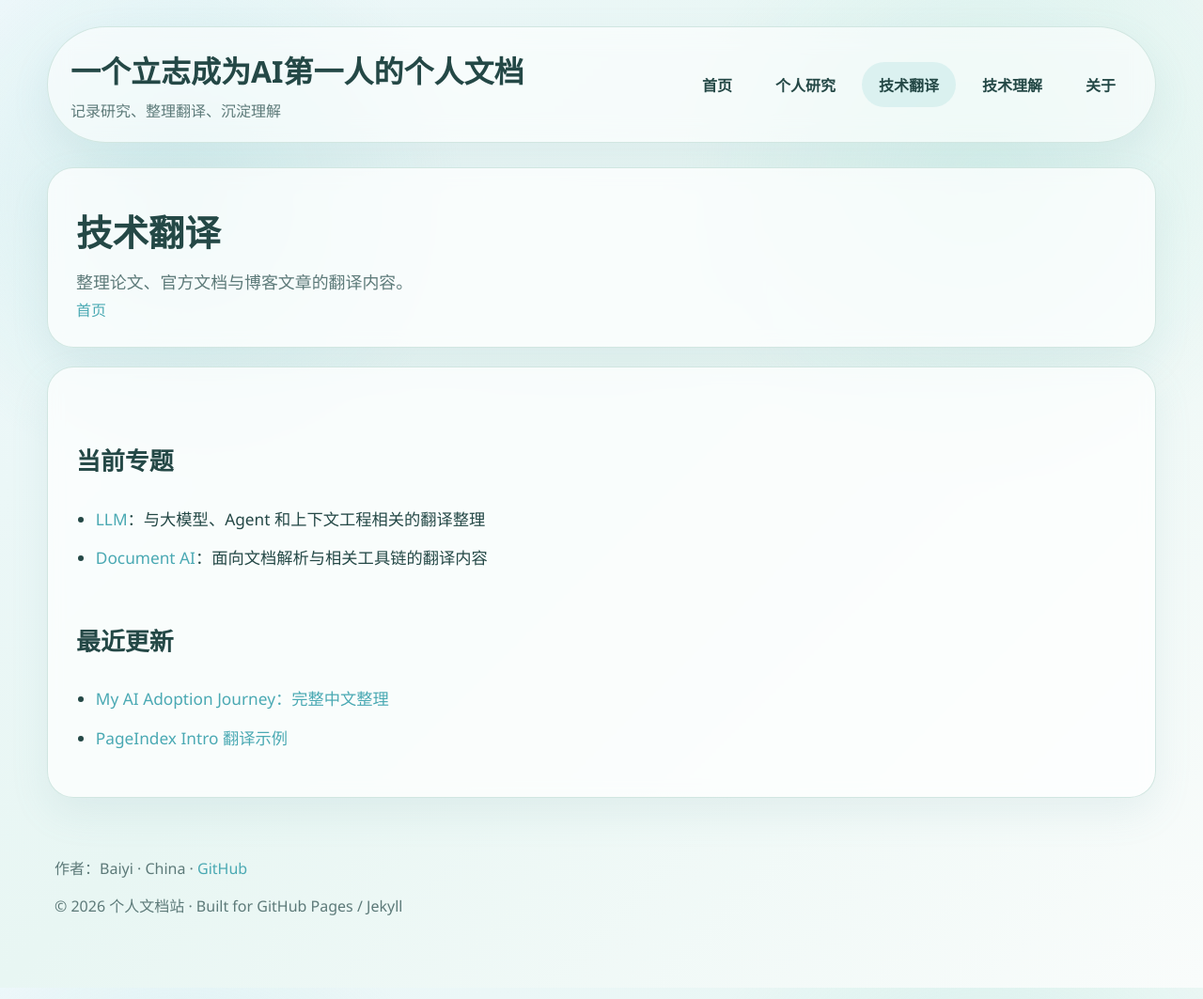
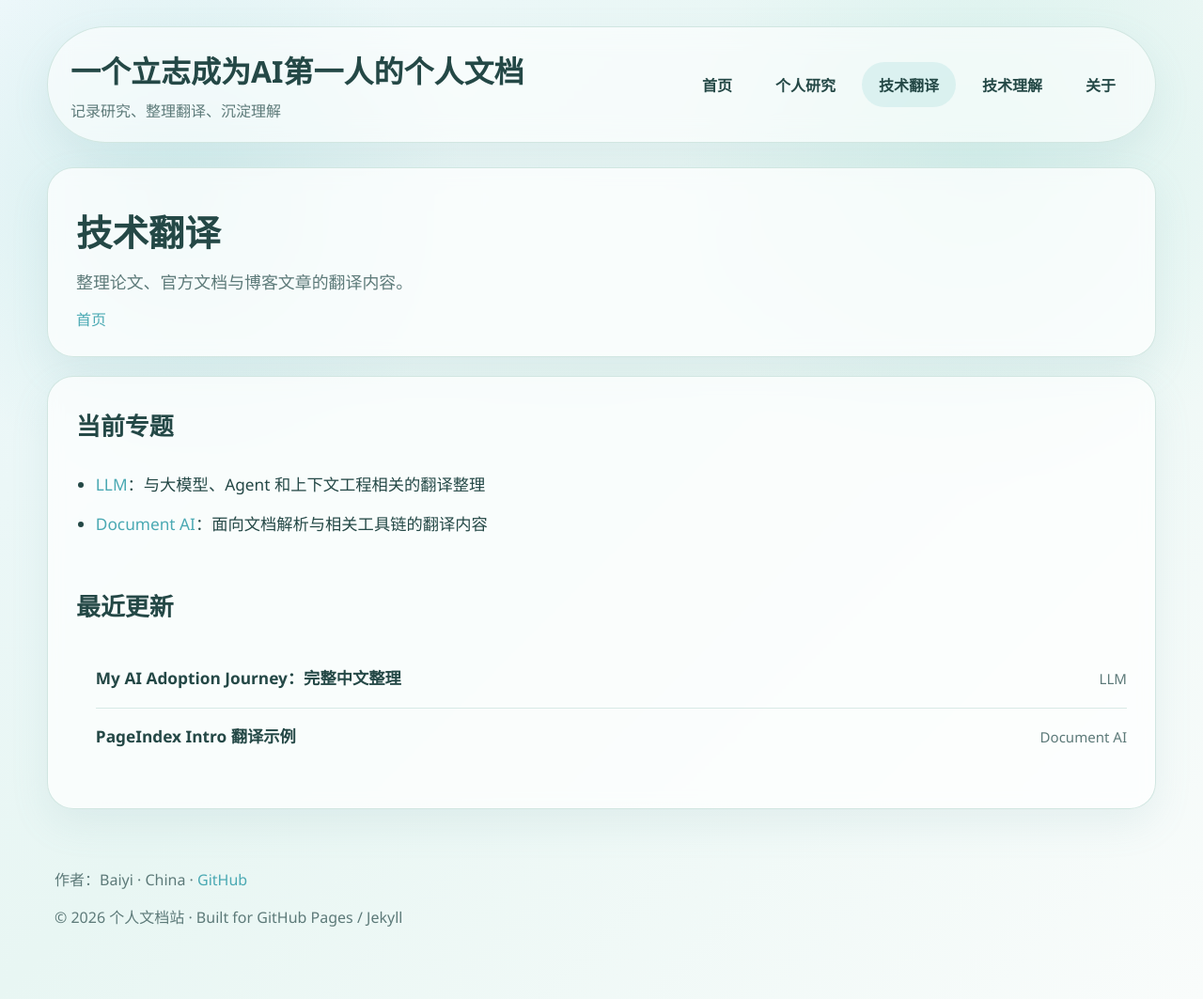
Before and after one commit to 8888-baiyi-8888/8888-baiyi-8888.github.io, a Jekyll site: the page built from translation/index.md, in a window 1280 px wide. Shown: the whole page at 94% size. Built offline with Jekyll 4.4.1, drawn with Linux system fonts in a browser that asks for light colours.

Commit message:
“整体框架重构”

```diff
--- a/_layouts/default.html
+++ b/_layouts/default.html
@@ -5,6 +5,7 @@
   <meta name="viewport" content="width=device-width, initial-scale=1">
   <title>{% if page.title %}{{ page.title }} · {{ site.title }}{% else %}{{ site.title }}{% endif %}</title>
   <meta name="description" content="{{ page.description | default: site.description }}">
+  <link rel="icon" type="image/svg+xml" href="{{ '/assets/images/favicon.svg' | relative_url }}">
   <link rel="stylesheet" href="{{ '/assets/css/style.css' | relative_url }}">
 </head>
 <body>
--- a/_layouts/section.html
+++ b/_layouts/section.html
@@ -32,11 +32,16 @@ layout: default
     {% assign sorted_pages = site.pages | sort: "updated_at" | reverse %}
     {% assign recent_count = 0 %}
     <h2>最近更新</h2>
-    <ul>
+    <ul class="section-recent-list">
       {% for item in sorted_pages %}
         {% if item.updated_at %}
           {% if item.url != page.url and item.module_path == page.module_path and item.layout != 'section' %}
-            <li><a href="{{ item.url | relative_url }}">{{ item.title }}</a></li>
+            <li>
+              <a href="{{ item.url | relative_url }}">
+                <strong>{{ item.title }}</strong>
+                {% if item.parent_title %}<span>{{ item.parent_title }}</span>{% endif %}
+              </a>
+            </li>
             {% assign recent_count = recent_count | plus: 1 %}
           {% endif %}
         {% endif %}
--- a/assets/css/style.css
+++ b/assets/css/style.css
@@ -166,6 +166,34 @@ code {
   gap: 10px;
   margin: 20px 0 18px;
 }
+.recent-list {
+  margin-top: 4px;
+}
+.recent-list-inner {
+  padding-left: 0;
+  list-style: none;
+}
+.recent-list-inner li {
+  margin: 0;
+  border-top: 1px solid rgba(207,229,224,0.8);
+}
+.recent-list-inner li:first-child {
+  border-top: 0;
+}
+.recent-list-inner a {
+  display: block;
+  padding: 14px 0;
+}
+.recent-list-inner strong {
+  display: block;
+  margin-top: 6px;
+  color: var(--text);
+  font-size: 1.02rem;
+}
+.recent-path {
+  color: var(--primary-deep);
+  font-size: 0.94rem;
+}
 .module-card h2 { margin-top: 0; font-size: 2rem; color: var(--text); }
 .module-card p { color: var(--muted); line-height: 1.8; }
 .article-header, .article-body { padding: 28px 30px; }
@@ -281,6 +309,9 @@ code {
   font-size: 1.12rem;
   max-width: 52rem;
 }
+.section-hero .breadcrumb {
+  margin-top: 10px;
+}
 .meta-line { display: flex; gap: 10px; flex-wrap: wrap; }
 .chip {
   display: inline-block;
@@ -301,9 +332,44 @@ code {
   line-height: 1.9;
   font-size: 1.08rem;
 }
+.prose > :first-child,
+.prose > h2:first-child,
+.prose > h3:first-child,
+.prose > p:first-child,
+.prose > ul:first-child,
+.prose > ol:first-child,
+.prose > blockquote:first-child {
+  margin-top: 0;
+}
 .prose h2, .prose h3 { margin-top: 1.8em; }
 .prose ul, .soft-list { padding-left: 1.3rem; }
 .soft-list li, .prose li { margin: 0.55rem 0; }
+.section-recent-list {
+  padding-left: 0;
+  list-style: none;
+}
+.section-recent-list li {
+  margin: 0;
+  border-top: 1px solid rgba(207,229,224,0.8);
+}
+.section-recent-list li:first-child {
+  border-top: 0;
+}
+.section-recent-list a {
+  display: flex;
+  align-items: baseline;
+  justify-content: space-between;
+  gap: 16px;
+  padding: 14px 0;
+}
+.section-recent-list strong {
+  color: var(--text);
+}
+.section-recent-list span {
+  color: var(--muted);
+  font-size: 0.94rem;
+  white-space: nowrap;
+}
 .footer {
   margin-top: 26px;
   padding: 20px 8px;
@@ -319,6 +385,7 @@ code {
   .section-hero-top { flex-direction: column; }
   .panel-head { align-items: flex-start; flex-direction: column; gap: 8px; }
   .doc-sidebar { position: static; }
+  .section-recent-list a { align-items: flex-start; flex-direction: column; gap: 4px; }
 }
 
 @media (max-width: 640px) {
```
Also changed, not shown: _layouts/home.html (+8 -4 lines), assets/images/favicon.svg (added).
